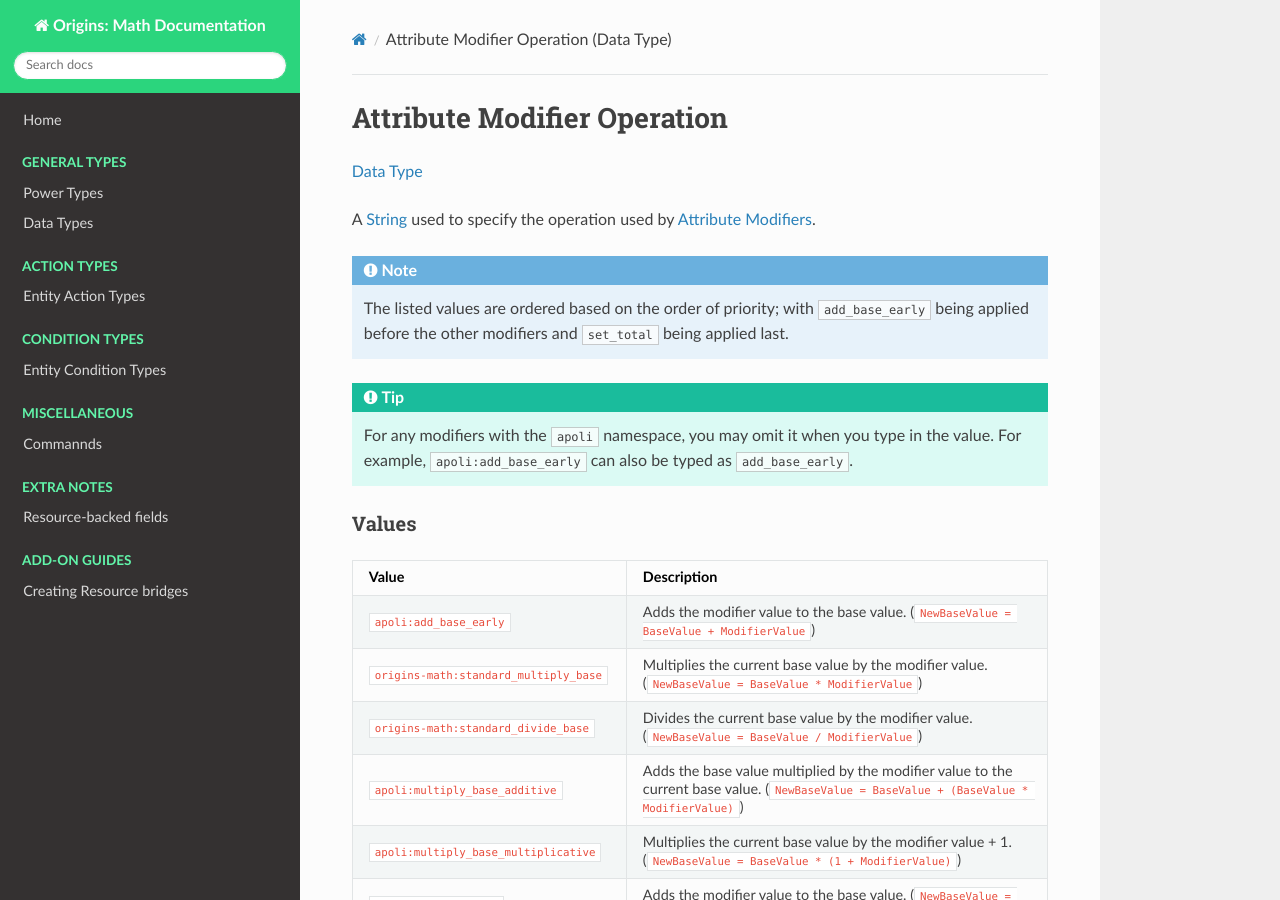
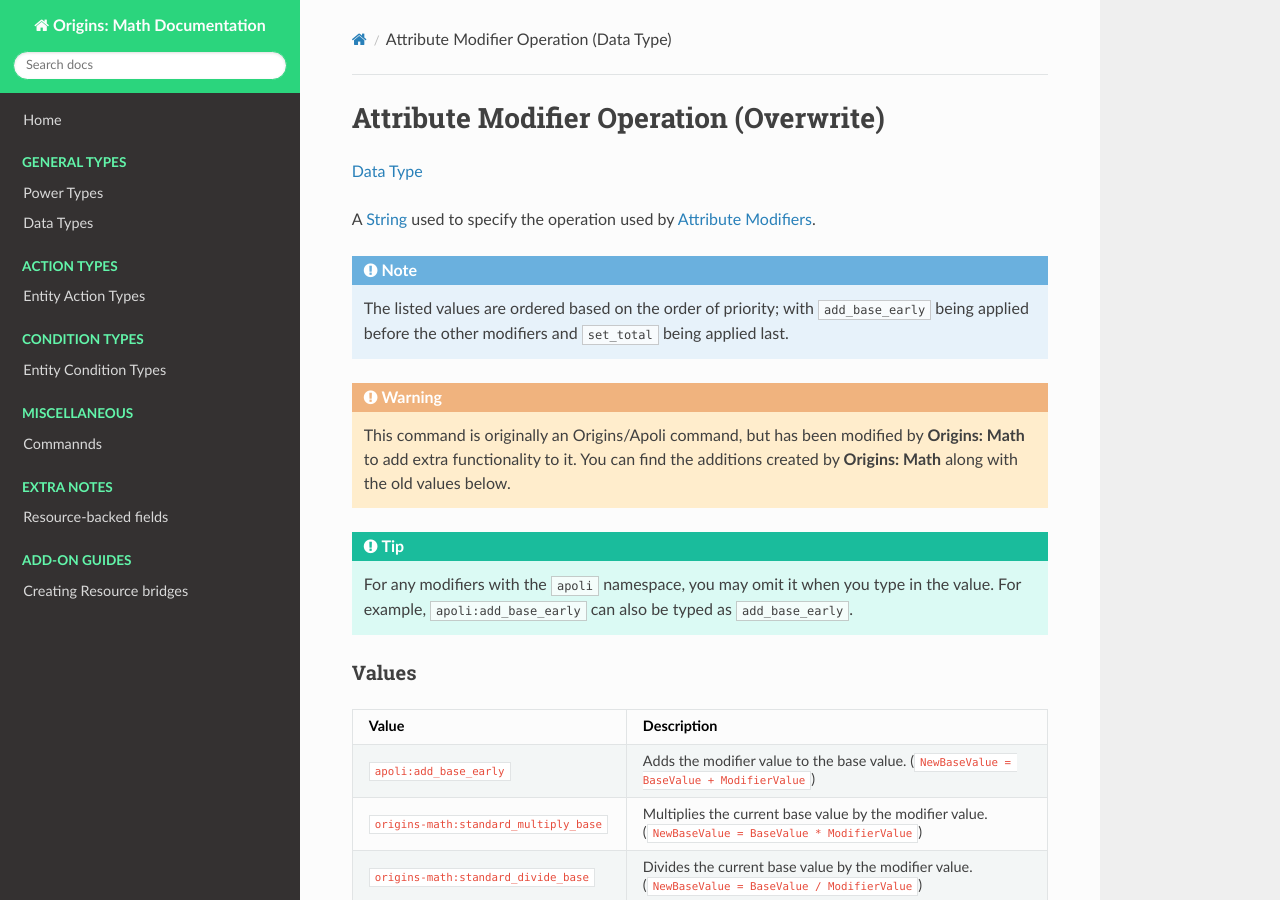
Before and after one commit to xrickastley/origins-math-docs, an MkDocs documentation site: the page built from docs/types/data_types/attribute_modifier_operation.md, in a window 1280 px wide and 900 px high. Built offline with MkDocs 1.6.1, drawn with Linux system fonts in a browser that asks for light colours; nearby versions of some CDN libraries.

Commit message:
Declared Attribute Modifier Operation as an Overwrite.

```diff
--- a/docs/types/data_types/attribute_modifier_operation.md
+++ b/docs/types/data_types/attribute_modifier_operation.md
@@ -2,7 +2,7 @@
 title: Attribute Modifier Operation (Data Type)
 ---
 
-# Attribute Modifier Operation
+# Attribute Modifier Operation (Overwrite)
 
 [Data Type](../data_types.md)
 
@@ -10,6 +10,9 @@ A [String](https://origins.readthedocs.io/en/latest/types/data_types/string/) us
 
 !!! note
     The listed values are ordered based on the order of priority; with `add_base_early` being applied before the other modifiers and `set_total` being applied last.
+
+!!! warning
+	This command is originally an Origins/Apoli command, but has been modified by **Origins: Math** to add extra functionality to it. You can find the additions created by **Origins: Math** along with the old values below.
 
 !!! tip
 	For any modifiers with the `apoli` namespace, you may omit it when you type in the value. For example, `apoli:add_base_early` can also be typed as `add_base_early`.
```
Also changed, not shown: docs/types/data_types.md (+1 -1 lines).
